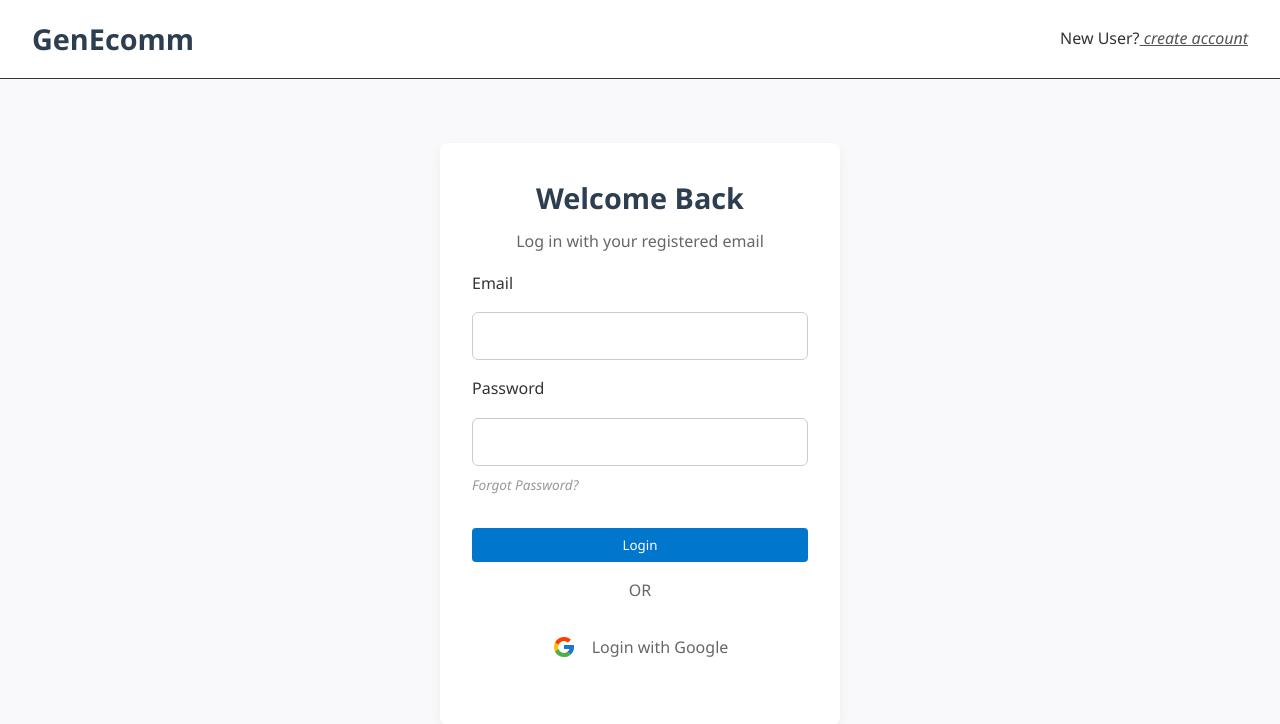
After one commit to Victor-Kip/Price-Forcasting-and-Purchase-Recommendation-using-AI-in-Ecommerce-Platforms, a Flask app: page /login in a window 1280 px wide. The commit adds this page. Shown: the top 724 px of the page. Run offline with Flask 3, Linux system fonts and the light colour scheme.

Commit message:
feat: add login page
setup login fields and styling,add route to login page

issue #2

```diff
--- a/app.py
+++ b/app.py
@@ -13,6 +13,10 @@ def index():
 def register():
     return render_template("register.html")
 
+#login page
+@app.route("/login")
+def login():
+    return render_template("login.html")
 
 if __name__ == '__main__':
     app.run(debug=True)
--- a/static/styles.css
+++ b/static/styles.css
@@ -22,6 +22,17 @@ body {
 .container h1 {
   font-size: 1.8rem;
   color: #2c3e50;
+}
+.container a {
+  color: #555;
+  font-weight: 500;
+  transition: color 0.2s ease;
+}
+.container a:last-of-type {
+  margin-right: auto;
+}
+.container a:hover {
+  color: #0077cc;
 }
 
 nav {
@@ -86,7 +97,7 @@ input[type=text] {
   margin-right: 0.5rem;
 }
 
-.register {
+.register, .login {
   max-width: 400px;
   margin: 4rem auto;
   background: #fff;
@@ -95,28 +106,29 @@ input[type=text] {
   box-shadow: 0 4px 12px rgba(0, 0, 0, 0.05);
   text-align: center;
 }
-.register h2 {
+.register h2, .login h2 {
   font-size: 1.8rem;
   margin-bottom: 0.5rem;
   color: #2c3e50;
 }
-.register p {
+.register p, .login p {
   color: #666;
   margin-bottom: 1rem;
 }
-.register img {
+.register img, .login img {
   width: 24px;
   height: 24px;
   vertical-align: middle;
   margin-bottom: 1rem;
 }
-.register form {
+.register form, .login form {
   display: flex;
   flex-direction: column;
   gap: 1rem;
 }
 .register input[type=email],
-.register input[type=password] {
+.register input[type=password], .login input[type=email],
+.login input[type=password] {
   padding: 0.75rem;
   border: 1px solid #ccc;
   border-radius: 6px;
@@ -125,14 +137,18 @@ input[type=text] {
   transition: border 0.2s;
 }
 .register input[type=email]:focus,
-.register input[type=password]:focus {
+.register input[type=password]:focus, .login input[type=email]:focus,
+.login input[type=password]:focus {
   border-color: #0077cc;
   outline: none;
 }
-.register p i {
+.register p i, .login p i {
   font-size: 0.85rem;
   color: #999;
   display: block;
   text-align: left;
   margin-top: -0.5rem;
+}
+.register label, .login label {
+  margin-right: auto;
 }/*# sourceMappingURL=styles.css.map */
--- /dev/null
+++ b/templates/login.html
@@ -0,0 +1,26 @@
+{% extends "base.html" %}
+{% block head %}
+{% endblock %}
+{% block body %}
+<div class = "container">
+    <h1>GenEcomm</h1>
+    <p>New User?<a href = "/register"><i> create account</i></a></p>
+</div>
+<div class = "login">
+    <h2>Welcome Back</h2>
+    <p>Log in with your registered email</p>
+    <form action = "/login" method = "post">
+    <label for="Email">Email</label>
+    <input type = "email" name = "email" id = "email"/>
+    <label for = "password">Password</label>
+    <input type = "password" name = "password" id = "password"/>
+    <p><i>Forgot Password?</i></p>
+    <input type = "submit" value = "Login"/>
+    <p style="justify-content: center;">OR</p>
+    <div style="display: flex; justify-content: center;">
+        <img src="{{ url_for('static', filename='google.svg') }}" alt="Google logo">
+        <p style = "padding-left: 1rem;">Login with Google</p>
+    </div>
+    </form>
+</div>
+{% endblock %}
```
